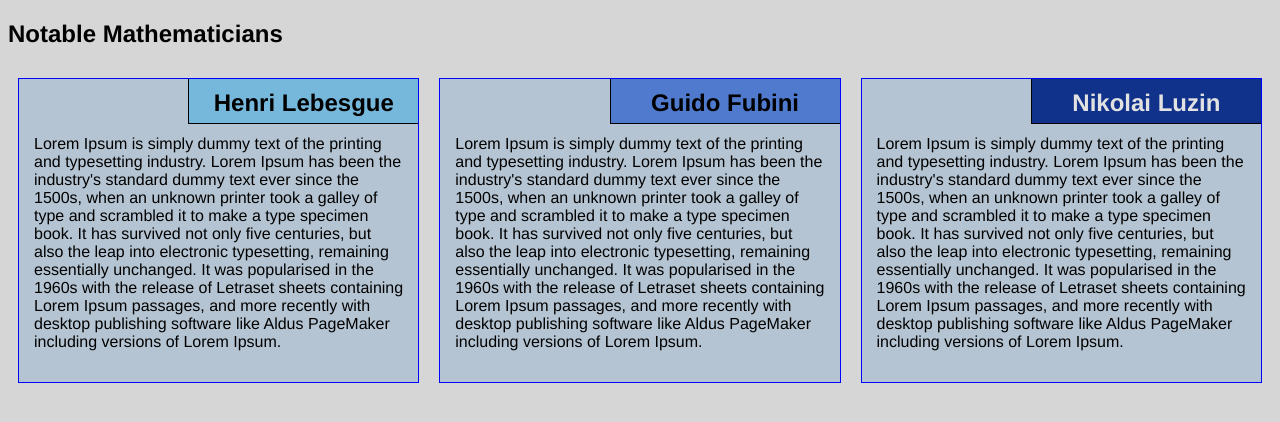
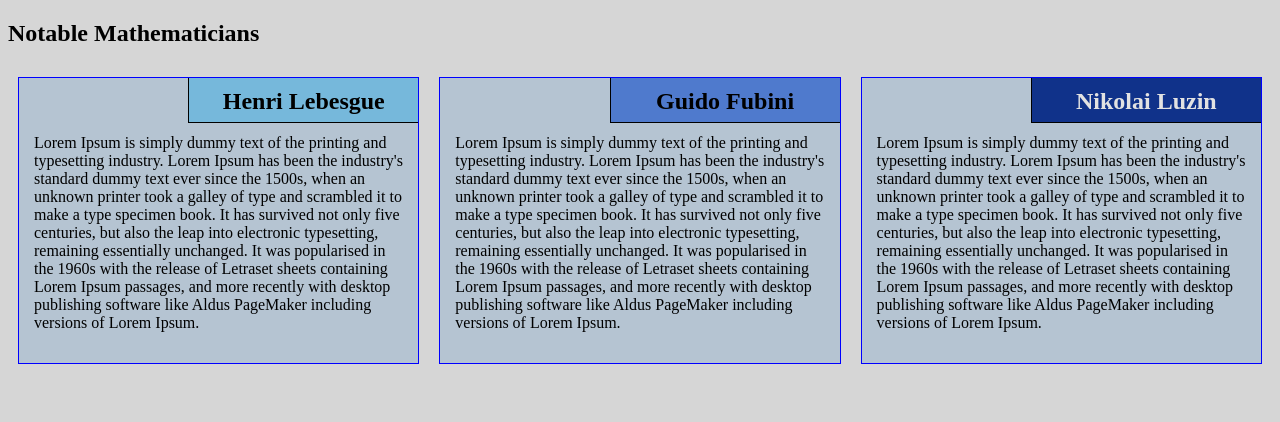
Before and after one commit to Akshat80/frontend-3, a plain HTML site: page index.html in a window 1280 px wide. Drawn offline with Linux system fonts and the light colour scheme; files that its build step writes are made by us from their sources.

Commit message:
Changed Font family from Helvectica to Montserrat

```diff
--- a/style.css
+++ b/style.css
@@ -1,6 +1,6 @@
 * {
     box-sizing: border-box;
-    font-family: Helvetica;
+    font-family: Montserrat;
 }
 
 body {
```
